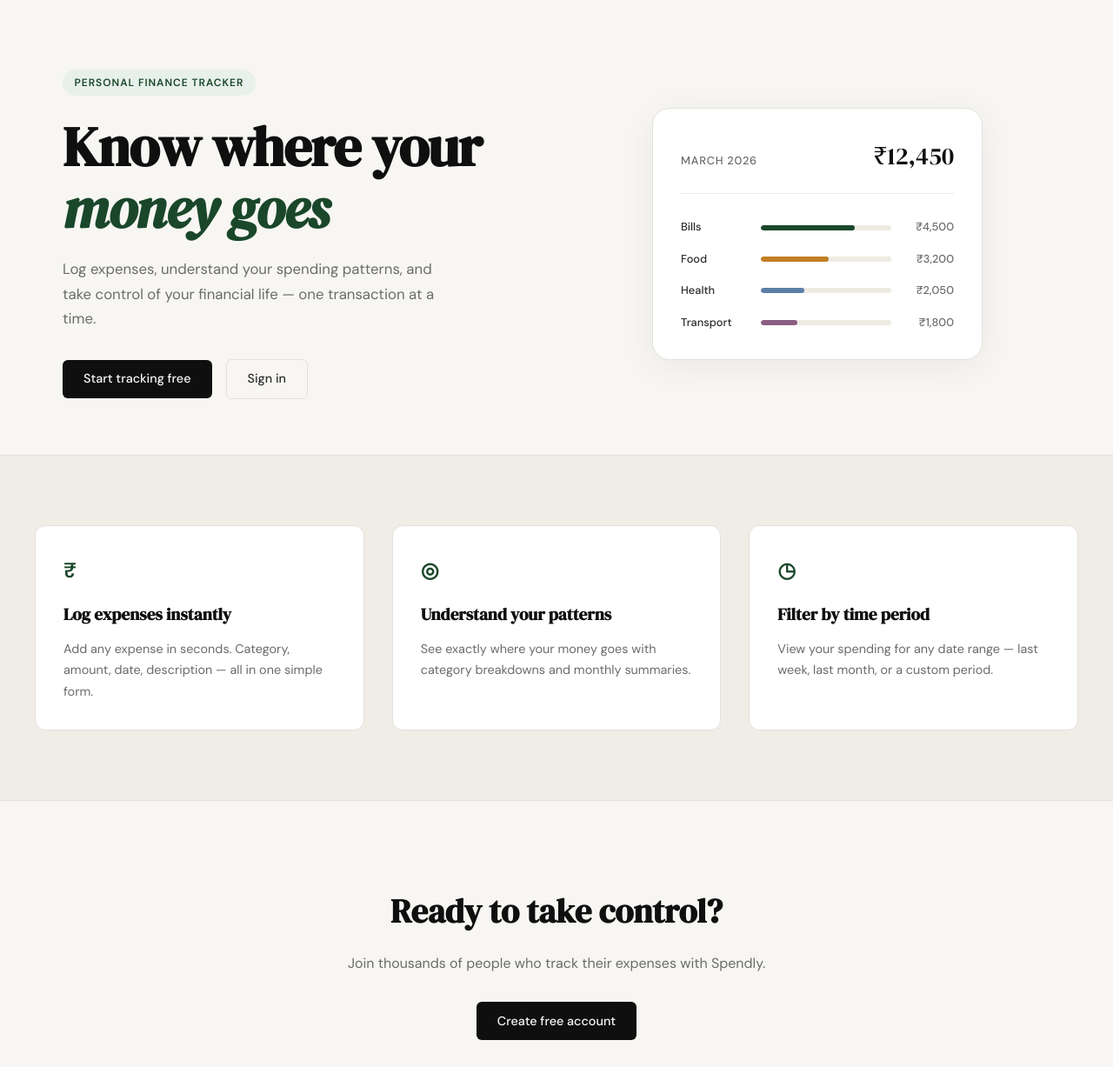
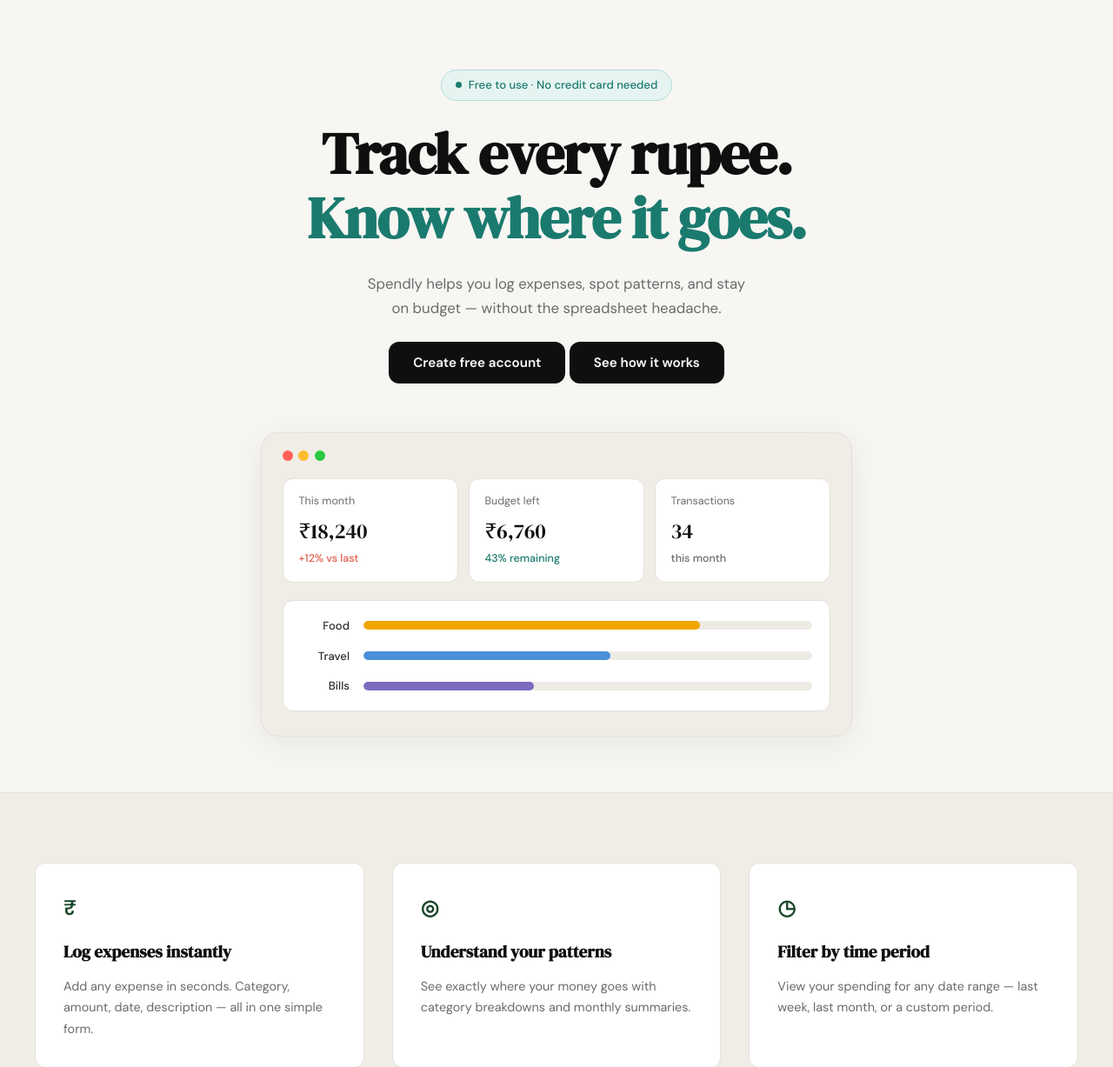
Before and after one commit to VaradUpgade/Spendly, a Flask app: page / in a window 1280 px wide. Shown: the part 61-1288 px from the top of the page at 87% size. Run offline with Flask 3, Linux system fonts and the light colour scheme.

Commit message:
landing: redesign hero section to match mockup

```diff
--- a/static/css/style.css
+++ b/static/css/style.css
@@ -123,57 +123,205 @@ a { color: inherit; text-decoration: none; }
 /* Hero                                                                */
 /* ------------------------------------------------------------------ */
 
+/* ------------------------------------------------------------------ */
+/* Hero                                                                */
+/* ------------------------------------------------------------------ */
+
 .hero {
     padding: 5rem 2rem 4rem;
-    display: grid;
-    grid-template-columns: 1fr 1fr;
-    gap: 4rem;
+    display: flex;
+    flex-direction: column;
     align-items: center;
+    text-align: center;
+    gap: 3.5rem;
     max-width: var(--max-width);
     margin: 0 auto;
 }
 
-.hero-badge {
-    display: inline-block;
-    background: var(--accent-light);
-    color: var(--accent);
-    font-size: 0.75rem;
-    font-weight: 600;
-    letter-spacing: 0.08em;
-    text-transform: uppercase;
-    padding: 0.35rem 0.85rem;
-    border-radius: 999px;
-    margin-bottom: 1.5rem;
+.hero-inner {
+    display: flex;
+    flex-direction: column;
+    align-items: center;
+    gap: 1.5rem;
 }
 
-.hero-title {
+/* Badge */
+.hero-badge-new {
+    display: inline-flex;
+    align-items: center;
+    gap: 0.5rem;
+    background: #e6f4f1;
+    color: #1a7a6e;
+    font-size: 0.82rem;
+    font-weight: 500;
+    padding: 0.4rem 1rem;
+    border-radius: 999px;
+    border: 1px solid #b2ddd8;
+}
+
+.hero-badge-dot {
+    width: 7px;
+    height: 7px;
+    border-radius: 50%;
+    background: #1a7a6e;
+    display: inline-block;
+    flex-shrink: 0;
+}
+
+/* Headline */
+.hero-title-new {
     font-family: var(--font-display);
-    font-size: clamp(2.5rem, 5vw, 4rem);
+    font-size: clamp(2.6rem, 6vw, 4.2rem);
     line-height: 1.1;
     letter-spacing: -0.02em;
     color: var(--ink);
+    margin: 0;
+}
+
+.hero-title-teal {
+    color: #1a7a6e;
+    display: block;
+}
+
+/* Subtitle */
+.hero-subtitle-new {
+    font-size: 1.05rem;
+    color: var(--ink-muted);
+    line-height: 1.7;
+    max-width: 520px;
+}
+
+/* CTA Buttons */
+.btn-hero-solid {
+    display: inline-block;
+    background: var(--ink);
+    color: #ffffff;
+    padding: 0.75rem 1.75rem;
+    border-radius: var(--radius-md);
+    font-family: var(--font-body);
+    font-size: 0.95rem;
+    font-weight: 600;
+    text-decoration: none;
+    transition: background 0.2s;
+}
+
+.btn-hero-solid:hover { background: #1a7a6e; }
+
+/* ------------------------------------------------------------------ */
+/* App Preview Frame                                                   */
+/* ------------------------------------------------------------------ */
+
+.hero-app-preview {
+    width: 100%;
+    max-width: 680px;
+}
+
+.app-frame {
+    background: #f0ede6;
+    border-radius: var(--radius-lg);
+    padding: 1.25rem 1.5rem 1.75rem;
+    box-shadow: 0 8px 40px rgba(0,0,0,0.07);
+    border: 1px solid var(--border);
+}
+
+.app-frame-dots {
+    display: flex;
+    gap: 0.4rem;
     margin-bottom: 1.25rem;
 }
 
-.hero-title em {
-    font-style: italic;
-    color: var(--accent);
+.dot {
+    width: 12px;
+    height: 12px;
+    border-radius: 50%;
 }
 
-.hero-subtitle {
-    font-size: 1.05rem;
-    color: var(--ink-muted);
-    line-height: 1.7;
-    max-width: 460px;
-    margin-bottom: 2rem;
+.dot-red    { background: #ff5f57; }
+.dot-yellow { background: #febc2e; }
+.dot-green  { background: #28c840; }
+
+/* Stat cards row */
+.app-stat-row {
+    display: grid;
+    grid-template-columns: repeat(3, 1fr);
+    gap: 0.75rem;
+    margin-bottom: 1.25rem;
 }
 
-.hero-actions {
-    display: flex;
-    gap: 1rem;
-    align-items: center;
+.stat-card {
+    background: #ffffff;
+    border: 1px solid var(--border);
+    border-radius: var(--radius-md);
+    padding: 1rem 1.1rem;
+    text-align: left;
 }
 
+.stat-label {
+    font-size: 0.78rem;
+    color: var(--ink-muted);
+    margin-bottom: 0.3rem;
+}
+
+.stat-value {
+    font-family: var(--font-display);
+    font-size: 1.5rem;
+    color: var(--ink);
+    margin-bottom: 0.2rem;
+}
+
+.stat-sub {
+    font-size: 0.78rem;
+    font-weight: 500;
+}
+
+.stat-sub.danger  { color: #e05c4b; }
+.stat-sub.success { color: #1a7a6e; }
+.stat-sub.muted   { color: var(--ink-muted); }
+
+/* Category bars */
+.app-bars {
+    background: #ffffff;
+    border: 1px solid var(--border);
+    border-radius: var(--radius-md);
+    padding: 1.1rem 1.25rem;
+    display: flex;
+    flex-direction: column;
+    gap: 0.85rem;
+}
+
+.app-bar-row {
+    display: grid;
+    grid-template-columns: 56px 1fr;
+    align-items: center;
+    gap: 1rem;
+}
+
+.app-bar-label {
+    font-size: 0.82rem;
+    color: var(--ink-soft);
+    font-weight: 500;
+    text-align: right;
+}
+
+.app-bar-track {
+    height: 10px;
+    background: #eeebe4;
+    border-radius: 999px;
+    overflow: hidden;
+}
+
+.app-bar-fill {
+    height: 100%;
+    border-radius: 999px;
+}
+
+.app-bar-fill.orange { background: #f0a500; }
+.app-bar-fill.blue   { background: #4a90d9; }
+.app-bar-fill.purple { background: #7c6bbf; }
+
+/* ------------------------------------------------------------------ */
+/* Mock card (hero visual)                                             */
+/* ------------------------------------------------------------------ */
 /* ------------------------------------------------------------------ */
 /* Mock card (hero visual)                                             */
 /* ------------------------------------------------------------------ */
--- a/templates/landing.html
+++ b/templates/landing.html
@@ -6,62 +6,73 @@
 
 <section class="hero">
     <div class="hero-inner">
-        <div class="hero-badge">Personal Finance Tracker</div>
-        <h1 class="hero-title">
-            Know where your<br>
-            <em>money goes</em>
+        <div class="hero-badge-new">
+            <span class="hero-badge-dot"></span>
+            Free to use · No credit card needed
+        </div>
+        <h1 class="hero-title-new">
+            Track every rupee.<br>
+            <span class="hero-title-teal">Know where it goes.</span>
         </h1>
-        <p class="hero-subtitle">
-            Log expenses, understand your spending patterns,
-            and take control of your financial life —
-            one transaction at a time.
+        <p class="hero-subtitle-new">
+            Spendly helps you log expenses, spot patterns, and stay<br>
+            on budget — without the spreadsheet headache.
         </p>
         <div class="hero-actions">
-            <a href="{{ url_for('register') }}" class="btn-primary">Start tracking free</a>
-            <a href="{{ url_for('login') }}" class="btn-ghost">Sign in</a>
+            <a href="{{ url_for('register') }}" class="btn-hero-solid">Create free account</a>
+            <a href="#features" class="btn-hero-solid">See how it works</a>
         </div>
     </div>
-    <div class="hero-visual">
-        <div class="mock-card">
-            <div class="mock-card-header">
-                <span class="mock-label">March 2026</span>
-                <span class="mock-total">₹12,450</span>
+
+    <div class="hero-app-preview">
+        <div class="app-frame">
+            <div class="app-frame-dots">
+                <span class="dot dot-red"></span>
+                <span class="dot dot-yellow"></span>
+                <span class="dot dot-green"></span>
             </div>
-            <div class="mock-bars">
-                <div class="mock-bar-row">
-                    <span class="mock-cat">Bills</span>
-                    <div class="mock-bar-track">
-                        <div class="mock-bar" style="width: 72%"></div>
+            <div class="app-stat-row">
+                <div class="stat-card">
+                    <p class="stat-label">This month</p>
+                    <p class="stat-value">₹18,240</p>
+                    <p class="stat-sub danger">+12% vs last</p>
+                </div>
+                <div class="stat-card">
+                    <p class="stat-label">Budget left</p>
+                    <p class="stat-value">₹6,760</p>
+                    <p class="stat-sub success">43% remaining</p>
+                </div>
+                <div class="stat-card">
+                    <p class="stat-label">Transactions</p>
+                    <p class="stat-value">34</p>
+                    <p class="stat-sub muted">this month</p>
+                </div>
+            </div>
+            <div class="app-bars">
+                <div class="app-bar-row">
+                    <span class="app-bar-label">Food</span>
+                    <div class="app-bar-track">
+                        <div class="app-bar-fill orange" style="width: 75%"></div>
                     </div>
-                    <span class="mock-amt">₹4,500</span>
                 </div>
-                <div class="mock-bar-row">
-                    <span class="mock-cat">Food</span>
-                    <div class="mock-bar-track">
-                        <div class="mock-bar mock-bar-2" style="width: 52%"></div>
+                <div class="app-bar-row">
+                    <span class="app-bar-label">Travel</span>
+                    <div class="app-bar-track">
+                        <div class="app-bar-fill blue" style="width: 55%"></div>
                     </div>
-                    <span class="mock-amt">₹3,200</span>
                 </div>
-                <div class="mock-bar-row">
-                    <span class="mock-cat">Health</span>
-                    <div class="mock-bar-track">
-                        <div class="mock-bar mock-bar-3" style="width: 33%"></div>
+                <div class="app-bar-row">
+                    <span class="app-bar-label">Bills</span>
+                    <div class="app-bar-track">
+                        <div class="app-bar-fill purple" style="width: 38%"></div>
                     </div>
-                    <span class="mock-amt">₹2,050</span>
-                </div>
-                <div class="mock-bar-row">
-                    <span class="mock-cat">Transport</span>
-                    <div class="mock-bar-track">
-                        <div class="mock-bar mock-bar-4" style="width: 28%"></div>
-                    </div>
-                    <span class="mock-amt">₹1,800</span>
                 </div>
             </div>
         </div>
     </div>
 </section>
 
-<section class="features">
+<section class="features" id="features">
     <div class="features-inner">
         <div class="feature-card">
             <div class="feature-icon">₹</div>
```
